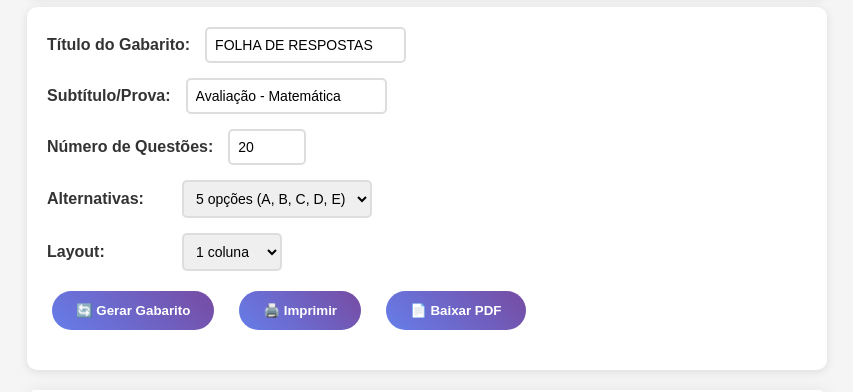
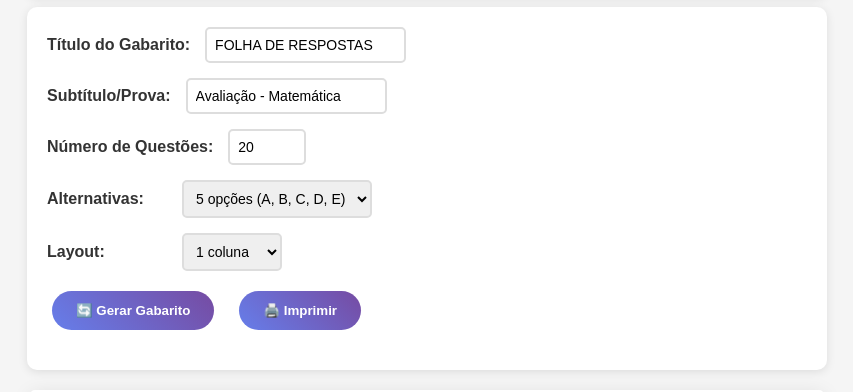
Before and after one commit to Saulocoimbraa/meu-leitor-de-gabarito, a plain HTML site: page Modelo_de_Gabarito_Imprimir.html in a window 1280 px wide. Shown: the part 117-509 px from the top of the page, without its empty margins (213-1066 px from the left). Drawn offline with Linux system fonts and the light colour scheme.

Commit message:
Update Modelo_de_Gabarito_Imprimir.html

```diff
--- a/Modelo_de_Gabarito_Imprimir.html
+++ b/Modelo_de_Gabarito_Imprimir.html
@@ -379,7 +379,7 @@
             <div class="control-row">
                 <button class="button" onclick="generateGabarito()">🔄 Gerar Gabarito</button>
                 <button class="button" onclick="printGabarito()">🖨️ Imprimir</button>
-                <button class="button" onclick="downloadPDF()">📄 Baixar PDF</button>
+
             </div>
         </div>
 
@@ -480,12 +480,12 @@
             window.print();
         }
 
-        function downloadPDF() {
+       /*function downloadPDF() {
             // Para uma geração de PDF mais robusta no cliente, bibliotecas como jsPDF ou html2pdf.js seriam recomendadas.
             // Esta abordagem depende da funcionalidade "Salvar como PDF" do navegador.
             alert('💡 Dica: Na janela de impressão, escolha "Salvar como PDF" para baixar o gabarito! Certifique-se de que as margens estejam configuradas como "Nenhuma" ou "Mínimas" nas opções de impressão.');
             window.print();
-        }
+        }*/
 
         // Gerar gabarito inicial ao carregar a página
         document.addEventListener('DOMContentLoaded', () => {
```
